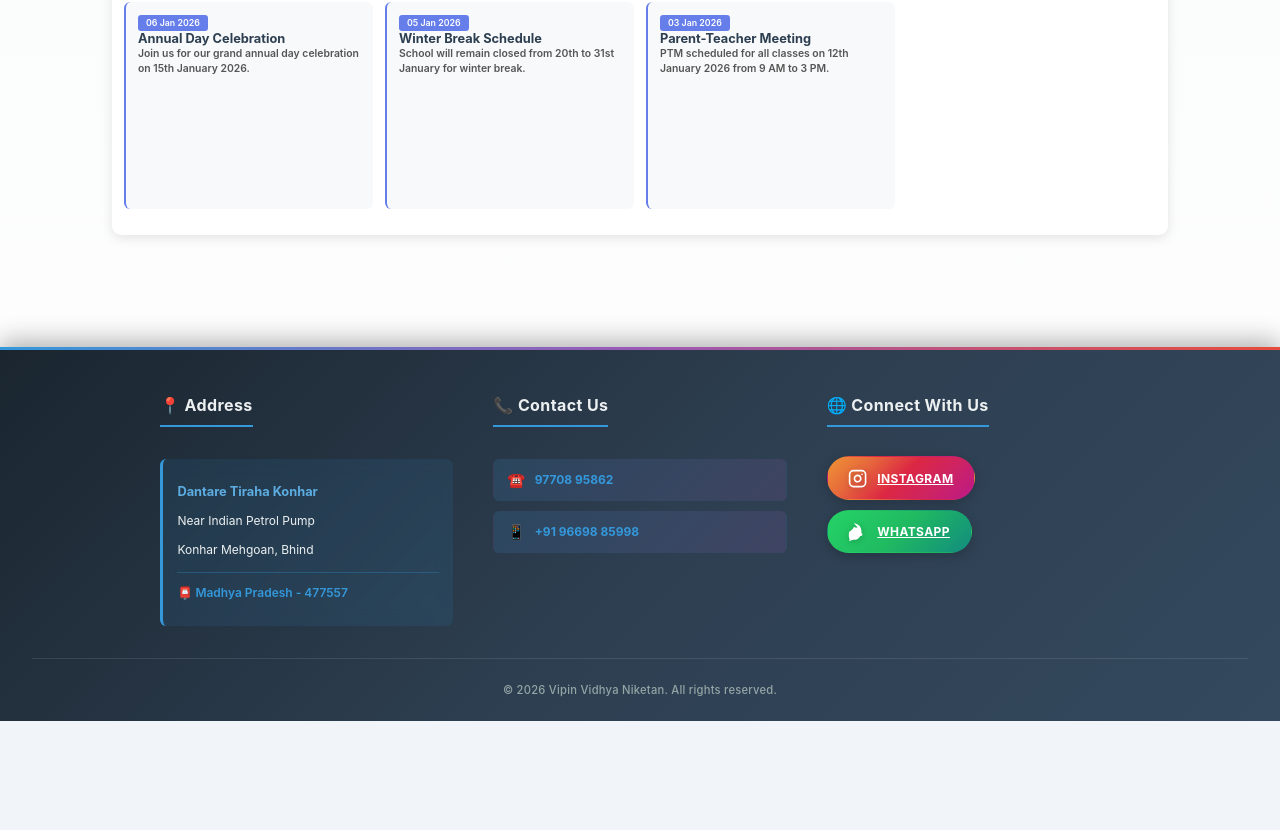
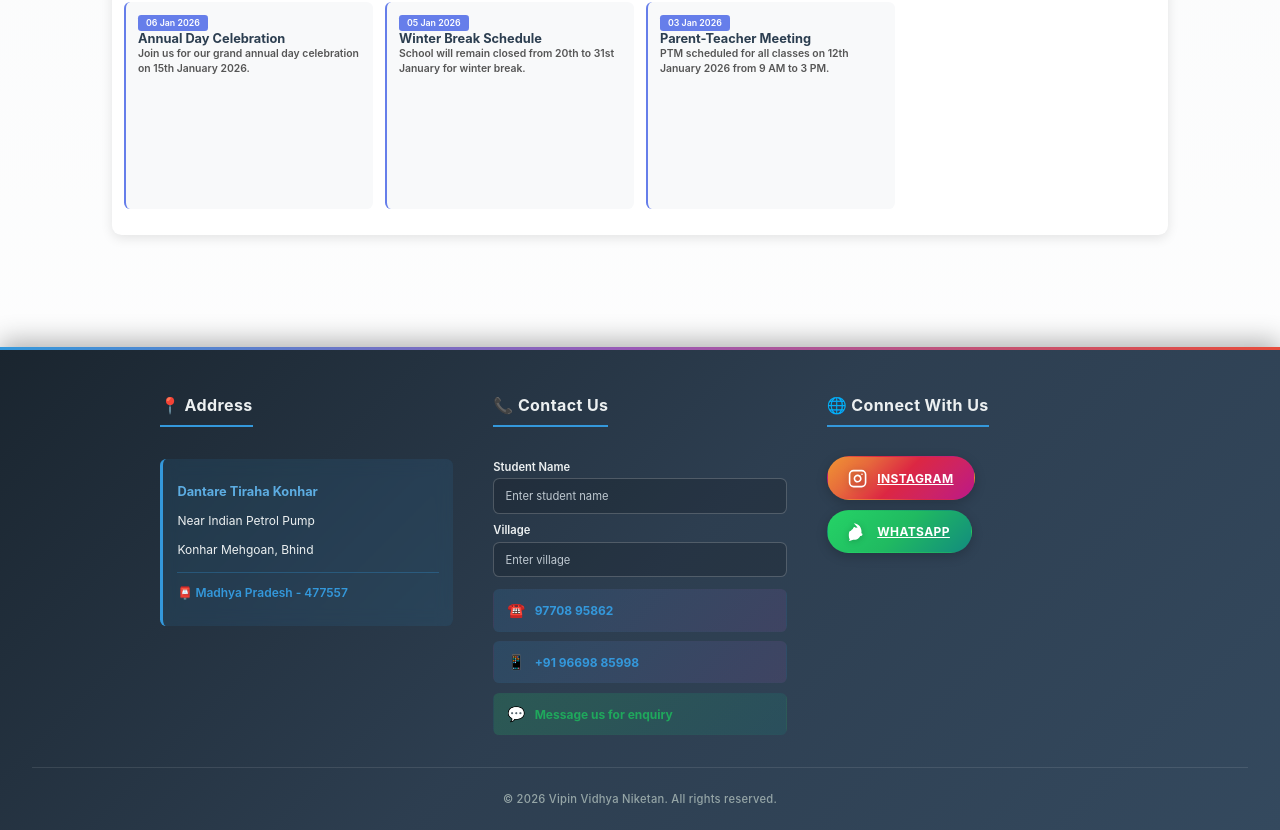
Before and after one commit to MAY-DAY-419/VVN_ERP, a React (Vite) app: page / in a window 1280 px wide. Shown: the part 635-1465 px from the top of the page. Before the commit the page ends 1356 px from the top, so only its background shows below. Built offline with nearby package versions, Linux system fonts and the light colour scheme.

Commit message:
Whatspp Number

```diff
--- a/src/components/Landing.jsx
+++ b/src/components/Landing.jsx
@@ -7,6 +7,13 @@ function Landing() {
   const navigate = useNavigate()
   const scrollRef = useRef(null)
   const [newsItems, setNewsItems] = useState([])
+  const [studentName, setStudentName] = useState('')
+  const [studentVillage, setStudentVillage] = useState('')
+  const whatsappNumber = '919770895862' // WhatsApp number including country code
+  const whatsappMessage = encodeURIComponent(
+    `Hello! I would like to enquire about admissions and fees.\nStudent Name: ${studentName || '____'}\nVillage: ${studentVillage || '____'}`
+  )
+  const whatsappLink = `https://wa.me/${whatsappNumber}?text=${whatsappMessage}`
 
   useEffect(() => {
     fetchNews()
@@ -132,7 +139,7 @@ function Landing() {
       </main>
 
       {/* Footer with Contact Information */}
-      <footer className="landing-footer">
+      <footer className="landing-footer" id="contact">
         <div className="footer-content">
           <div className="footer-section">
             <h3>📍 Address</h3>
@@ -146,6 +153,28 @@ function Landing() {
 
           <div className="footer-section">
             <h3>📞 Contact Us</h3>
+            <div className="contact-form">
+              <label className="contact-label">
+                Student Name
+                <input
+                  type="text"
+                  className="contact-input"
+                  placeholder="Enter student name"
+                  value={studentName}
+                  onChange={(e) => setStudentName(e.target.value)}
+                />
+              </label>
+              <label className="contact-label">
+                Village
+                <input
+                  type="text"
+                  className="contact-input"
+                  placeholder="Enter village"
+                  value={studentVillage}
+                  onChange={(e) => setStudentVillage(e.target.value)}
+                />
+              </label>
+            </div>
             <div className="contact-box">
               <a href="tel:9770895862" className="contact-phone">
                 <span className="phone-icon">☎️</span>
@@ -154,6 +183,10 @@ function Landing() {
               <a href="tel:+919669885998" className="contact-phone">
                 <span className="phone-icon">📱</span>
                 <span>+91 96698 85998</span>
+              </a>
+              <a href={whatsappLink} target="_blank" rel="noopener noreferrer" className="contact-whatsapp">
+                <span className="phone-icon">💬</span>
+                <span>Message us for enquiry</span>
               </a>
             </div>
           </div>
@@ -174,7 +207,7 @@ function Landing() {
               Instagram
             </a>
             <a
-              href="https://chat.whatsapp.com/HbELH25wHNF1JQJu5APjAg"
+              href={whatsappLink}
               target="_blank"
               rel="noopener noreferrer"
               className="footer-whatsapp"
--- a/src/styles/Landing.css
+++ b/src/styles/Landing.css
@@ -423,6 +423,43 @@
   margin-top: 15px;
 }
 
+.contact-form {
+  display: grid;
+  grid-template-columns: repeat(auto-fit, minmax(240px, 1fr));
+  gap: 12px;
+  margin-top: 16px;
+}
+
+.contact-label {
+  display: flex;
+  flex-direction: column;
+  gap: 6px;
+  font-size: 14px;
+  color: #ecf0f1;
+  font-weight: 600;
+}
+
+.contact-input {
+  padding: 12px 14px;
+  border-radius: 8px;
+  border: 1px solid rgba(255, 255, 255, 0.2);
+  background: rgba(0, 0, 0, 0.15);
+  color: #ecf0f1;
+  font-size: 14px;
+  outline: none;
+  transition: all 0.2s ease;
+}
+
+.contact-input::placeholder {
+  color: #bfc9d1;
+}
+
+.contact-input:focus {
+  border-color: #3498db;
+  box-shadow: 0 0 0 3px rgba(52, 152, 219, 0.2);
+  background: rgba(0, 0, 0, 0.25);
+}
+
 .contact-phone {
   display: flex;
   align-items: center;
@@ -443,6 +480,28 @@
   border-color: #3498db;
   transform: translateX(5px);
   box-shadow: 0 5px 15px rgba(52, 152, 219, 0.3);
+}
+
+.contact-whatsapp {
+  display: flex;
+  align-items: center;
+  gap: 12px;
+  padding: 14px 16px;
+  background: linear-gradient(135deg, rgba(37, 211, 102, 0.18) 0%, rgba(18, 140, 126, 0.18) 100%);
+  border-radius: 8px;
+  text-decoration: none;
+  color: #1fa85c !important;
+  font-weight: 700;
+  font-size: 15px;
+  transition: all 0.3s;
+  border: 2px solid transparent;
+}
+
+.contact-whatsapp:hover {
+  background: linear-gradient(135deg, rgba(37, 211, 102, 0.28) 0%, rgba(18, 140, 126, 0.28) 100%);
+  border-color: #1fa85c;
+  transform: translateX(5px);
+  box-shadow: 0 5px 15px rgba(37, 211, 102, 0.35);
 }
 
 .phone-icon {
```
Also changed, not shown: 1 other file (tests, documents, lock files or other folders).
